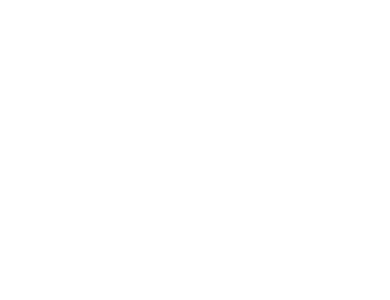
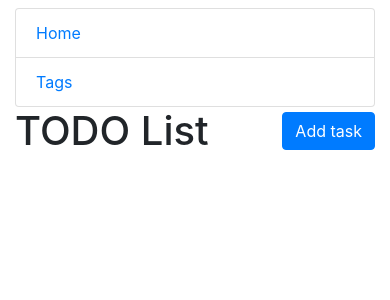
Before and after one commit to Anon920/todo-list, a Django app: page / in a window 390 px wide. Before the commit the part shown is empty. Shown: the top 300 px of the page. Run offline with Django 5.2, Linux system fonts and the light colour scheme.

Commit message:
Edit base page and home page

```diff
--- a/templates/base.html
+++ b/templates/base.html
@@ -9,9 +9,24 @@
     {% block title %} Todo List {% endblock title %}
   </title>
 
-
 </head>
 
 <body>
-{% block content %}{% endblock content %}
+<div class="container-fluid">
+  <div class="row mt-2">
+    <div class="col-md-2">
+
+      {% block sidebar %}
+        {% include "sidebar.html" %}
+      {% endblock %}
+
+    </div>
+    <div class="col-md-10 ">
+
+      {% block content %}{% endblock %}
+
+    </div>
+  </div>
+</div>
+
 </body>
--- a/templates/home.html
+++ b/templates/home.html
@@ -1,9 +1,14 @@
 {% extends "base.html" %}
 
 {% block title %}
-	Todo list
+  Todo list
 {% endblock %}
 
 {% block content %}
+  <div class="d-flex justify-content-between align-items-center mb-3">
+    <h1 class="mb-0">TODO List</h1>
+    <a href="{% url 'todo:tag_add' %}" class="btn btn-primary">Add task</a>
+  </div>
+
 
 {% endblock %}
```
